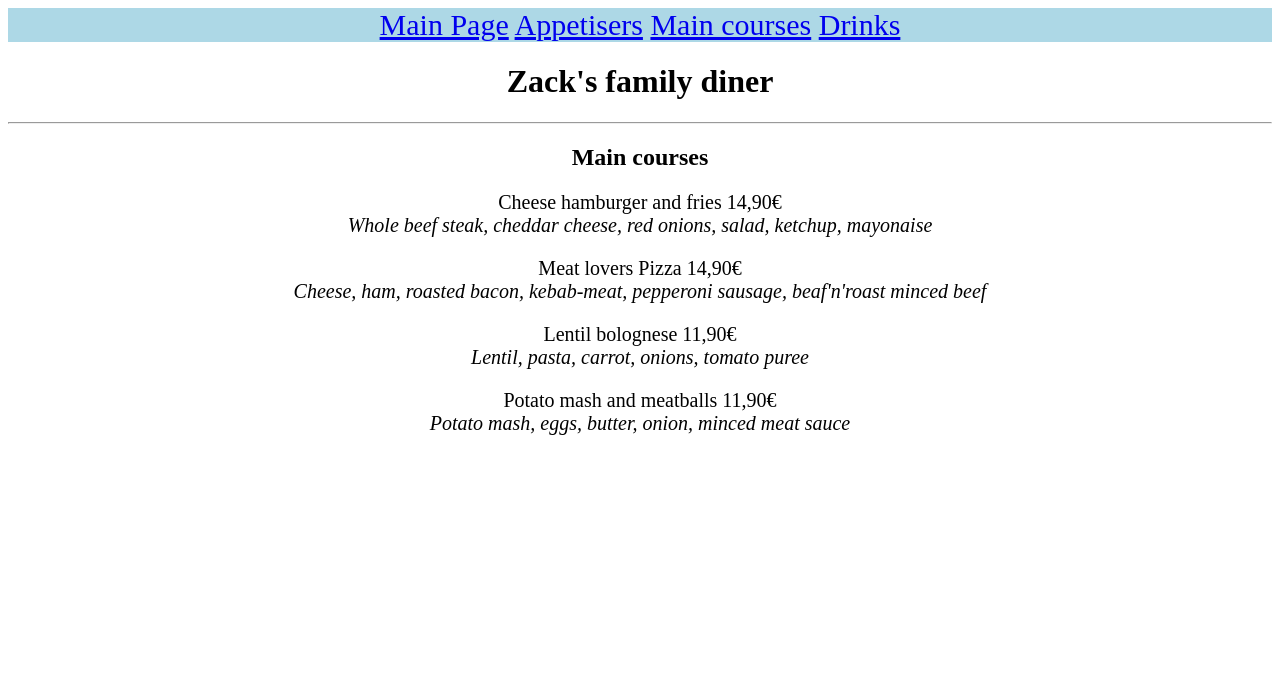
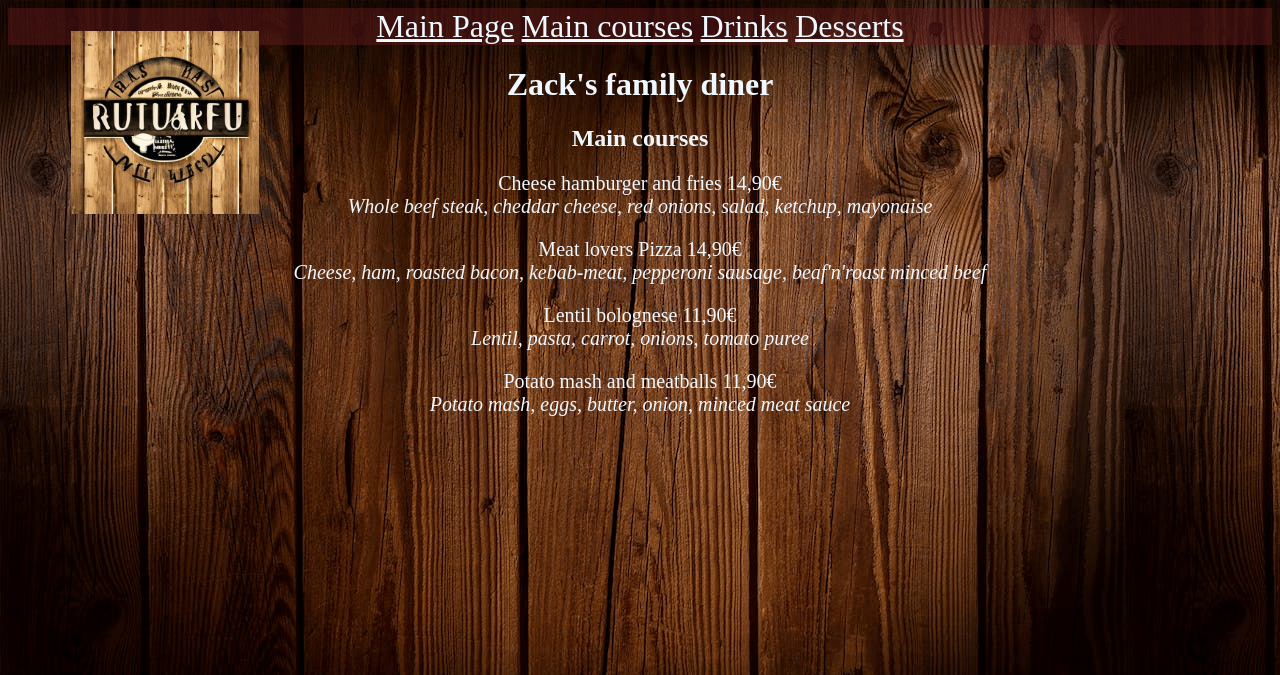
Before and after one commit to Tuomas-Talkio/static-website-project, a PHP site: page /page2.html in a window 1280 px wide. Shown: the top 675 px of the page. Run offline with PHP 8.4, Linux system fonts and the light colour scheme.

Commit message:
making the pages look similar
making the pages look similar

```diff
--- a/CSS/text-align.CSS
+++ /dev/null
@@ -1,18 +0,0 @@
-h1{
-    text-align: center;
-}
-
-h2{
-    text-align: center;
-}
-
-p{
-    font-size: 20px;
-    text-align: center;
-}
-
-nav{
-    background-color: lightblue;
-    font-size: 30px;
-    text-align: center;
-}
--- a/Styles.css
+++ b/Styles.css
@@ -1,6 +1,6 @@
 body{
     background-image: url('Images/etutausta.png');
-    color: blue;
+    background-color:rgba(93, 25, 25, 0.493);
 }
     nav{
         background-color:rgba(93, 25, 25, 0.493);
@@ -119,7 +119,7 @@ color:rgb(182, 207, 228);
 
                 p4{display: flex;
                     flex-direction: row;
-                    align-items: flex-start;
+                    align-items: center;
                     padding: 0px;
                     gap: 8px;
 
@@ -138,7 +138,7 @@ color:rgb(182, 207, 228);
 
                     color: #ffffff;
                 }
-                p6{position: absolute;
+                p6{
                     width: 304px;
                     height: 83px;
 
--- a/page2.html
+++ b/page2.html
@@ -6,21 +6,20 @@
     <meta name="viewport" content="width=S, initial-scale=1.0">
     <title>Main courses</title>
     <meta name="author" content="Tuomas Talkio">
-    <link href="CSS/text-align.CSS" rel="stylesheet" type="text/css">
 </head>
 <body>
 
     <div class="row" style="margin-bottom: 5px;">
         <nav class="navbar navbar-expand-sm  navbar-dark">
-            <a class="navbar-brand" href="index.html">Main Page</a>
-            <a class="nav-link" href="page1.html">Appetisers</a>
+            <a class="navbar-brand" href="front.html">Main Page</a>
             <a class="nav-link" href="page2.html">Main courses</a>
             <a class="nav-link" href="page3.html">Drinks</a>
+            <a class="nav-link" href="jalkiruoat.html">Desserts</a>
         </nav>
     </div>
 
+    <img src="Images/rutuarfu.png" alt="Logo" width="42" height="42" style="float:left">
     <h1>Zack's family diner</h1>
-    <hr>
 
     <h2>Main courses</h2>
 
@@ -47,5 +46,7 @@
         <br>
         <em>Potato mash, eggs, butter, onion, minced meat sauce</em>
     </p>
+
+    <link href="text-align.CSS" rel="stylesheet" type="text/css">
 </body>
 </html>
--- /dev/null
+++ b/text-align.CSS
@@ -0,0 +1,38 @@
+body{
+    background-image: url('Images/etutausta.png');
+    background-color:rgba(93, 25, 25, 0.493);
+}
+
+img{position: absolute;
+    width: 188px;
+    height: 183px;
+    left: 71px;
+    top: 31px;
+}
+
+h1{
+    color: aliceblue;
+    text-align: center;
+}
+
+h2{
+    color: aliceblue;
+    text-align: center;
+}
+
+p{
+    color: aliceblue;
+    font-size: 20px;
+    text-align: center;
+}
+
+nav{
+    background-color:rgba(93, 25, 25, 0.493);
+    font-size: 30px;
+    text-align: center;
+    color: white;
+}
+
+a{color: aliceblue;
+    font-size: 32px;
+}
```
Also changed, not shown: front.html (+19 -11 lines), jalkiruoat.html (+18 -11 lines), page3.html (+7 -5 lines). Lines whose indentation alone changed are shown as unchanged.
